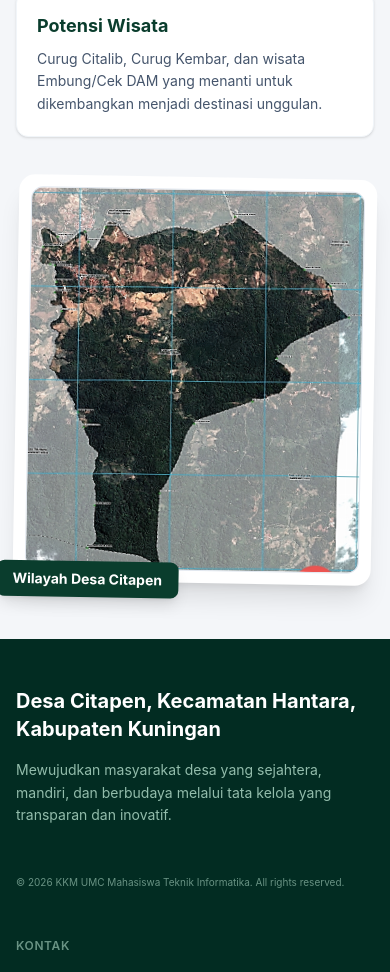
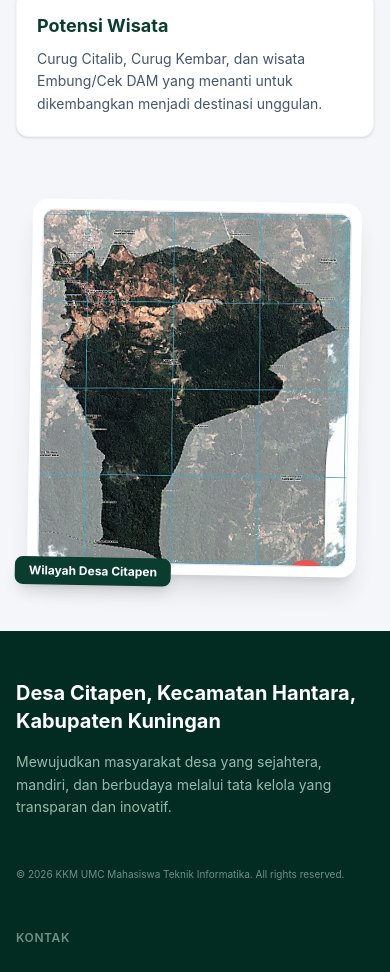
Before and after one commit to webdevcitapen/website-desa-citapen, a React (Vite) app in the folder frontend/: page / in a window 390 px wide. Shown: the part 1983-2955 px from the top of the page. Built offline with nearby package versions, Linux system fonts and the light colour scheme; no server answers.

Commit message:
fix(public): sesuaikan margin dan lebar container peta di tampilan mobile

```diff
--- a/frontend/src/pages/public/Beranda.tsx
+++ b/frontend/src/pages/public/Beranda.tsx
@@ -164,8 +164,8 @@ export default function Beranda() {
             </div>
 
             {/* Gambar Peta */}
-            <div className="w-full lg:w-1/2 flex justify-center lg:justify-end">
-              <div className="relative w-full max-w-md bg-white p-3 rounded-2xl shadow-xl rotate-1 hover:rotate-0 transition-transform duration-500">
+            <div className="w-full lg:w-1/2 flex justify-center lg:justify-end mt-6 lg:mt-0">
+              <div className="relative w-[92%] sm:w-full max-w-md bg-white p-2.5 sm:p-3 rounded-2xl shadow-xl rotate-1 hover:rotate-0 transition-transform duration-500">
                 <div className="w-full rounded-xl overflow-hidden border border-slate-200">
                   <img
                     src="/images/peta-desa.png"
@@ -177,7 +177,7 @@ export default function Beranda() {
                     className="w-full h-auto object-contain"
                   />
                 </div>
-                <div className="absolute -bottom-4 -left-4 bg-[#0A3D2D] text-white px-4 py-2 rounded-lg font-bold text-sm shadow-lg">
+                <div className="absolute -bottom-3 -left-3 sm:-bottom-4 sm:-left-4 bg-[#0A3D2D] text-white px-3.5 py-1.5 sm:px-4 sm:py-2 rounded-lg font-bold text-xs sm:text-sm shadow-lg">
                   Wilayah {namaDesa}
                 </div>
               </div>
```
